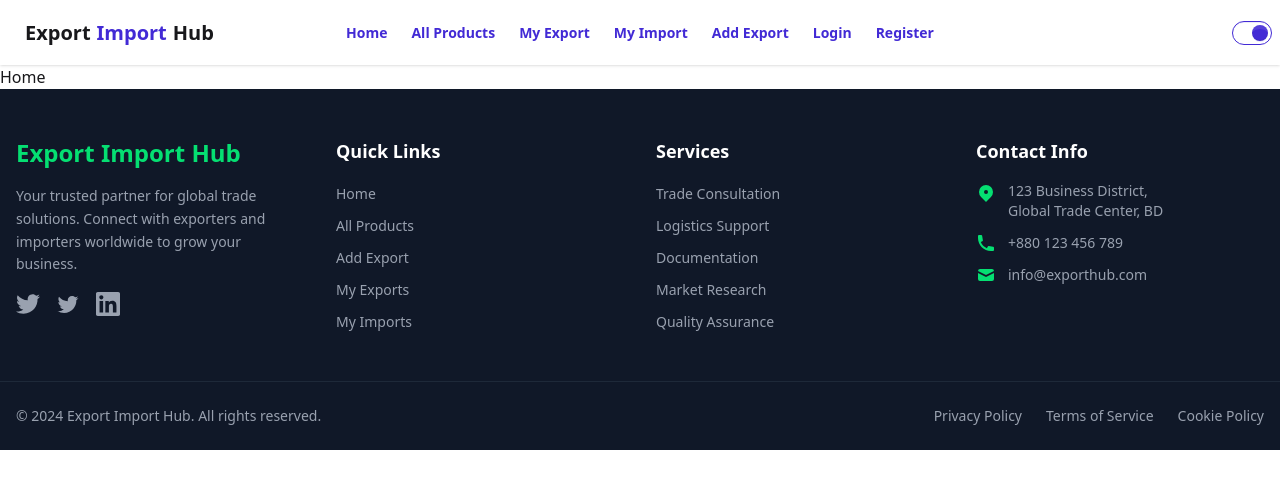
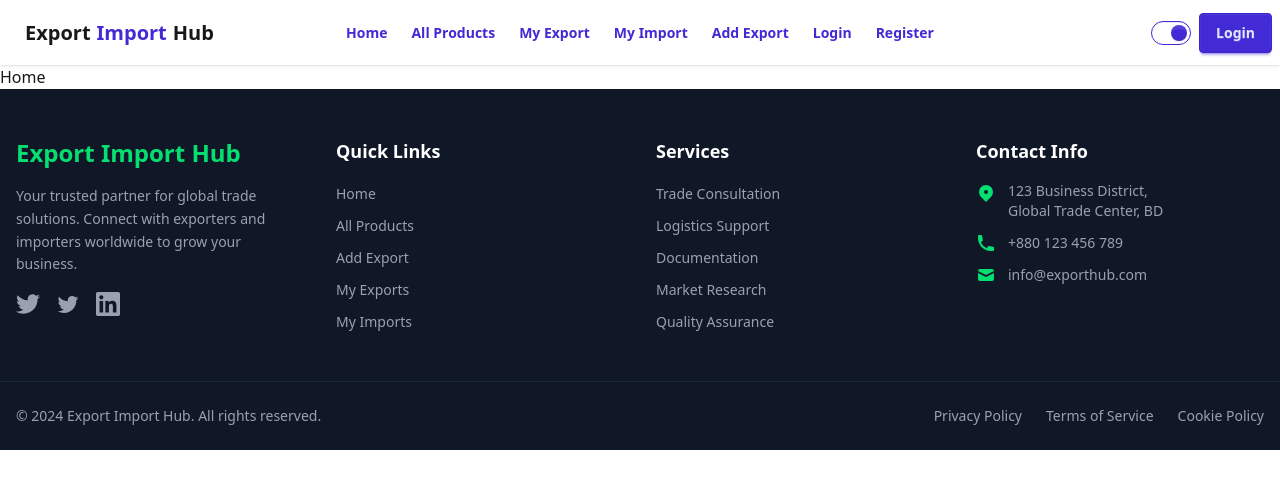
Before and after one commit to galibhub/export-import-client, a React (Vite) app: page / in a window 1280 px wide. Shown: the top 488 px of the page. Built offline with nearby package versions, Linux system fonts and the light colour scheme; no server answers.

Commit message:
Conditional Rendering on SignIn and SignOut button on Navbar

```diff
--- a/src/components/Navbar/Navbar.jsx
+++ b/src/components/Navbar/Navbar.jsx
@@ -1,15 +1,38 @@
+import { use } from "react";
 import { NavLink } from "react-router-dom";
+import { AuthContext } from "../../Provider/AuthProvider";
 
 const Navbar = () => {
+  const { user } = use(AuthContext);
   const links = (
     <>
-      <li className="text-primary font-semibold" ><NavLink to="/">Home</NavLink></li>
-      <li className="text-primary font-semibold"> <NavLink to="/allProducts">All Products</NavLink> </li>
-      <li className="text-primary font-semibold"> <NavLink to="/myExport">My Export</NavLink> </li>
-      <li className="text-primary font-semibold"> <NavLink to="/myImport">My Import</NavLink> </li>
-      <li className="text-primary font-semibold"> <NavLink to="/addExport">Add Export</NavLink> </li>
-      <li className="text-primary font-semibold"> <NavLink to="/login">Login</NavLink> </li>
-      <li className="text-primary font-semibold"> <NavLink to="/Register">Register</NavLink> </li>
+      <li className="text-primary font-semibold">
+        <NavLink to="/">Home</NavLink>
+      </li>
+      <li className="text-primary font-semibold">
+        {" "}
+        <NavLink to="/allProducts">All Products</NavLink>{" "}
+      </li>
+      <li className="text-primary font-semibold">
+        {" "}
+        <NavLink to="/myExport">My Export</NavLink>{" "}
+      </li>
+      <li className="text-primary font-semibold">
+        {" "}
+        <NavLink to="/myImport">My Import</NavLink>{" "}
+      </li>
+      <li className="text-primary font-semibold">
+        {" "}
+        <NavLink to="/addExport">Add Export</NavLink>{" "}
+      </li>
+      <li className="text-primary font-semibold">
+        {" "}
+        <NavLink to="/login">Login</NavLink>{" "}
+      </li>
+      <li className="text-primary font-semibold">
+        {" "}
+        <NavLink to="/Register">Register</NavLink>{" "}
+      </li>
     </>
   );
   return (
@@ -40,14 +63,29 @@ const Navbar = () => {
             {links}
           </ul>
         </div>
-        <NavLink to='/' className="btn btn-ghost text-xl">Export <span className="text-primary">Import</span> Hub</NavLink>
+        <NavLink to="/" className="btn btn-ghost text-xl">
+          Export <span className="text-primary">Import</span> Hub
+        </NavLink>
       </div>
       <div className="navbar-center hidden lg:flex">
         <ul className="menu menu-horizontal px-1">{links}</ul>
       </div>
       <div className="navbar-end">
-
-        <input type="checkbox" defaultChecked className="toggle toggle-primary" />
+        <input
+          type="checkbox"
+          defaultChecked
+          className="toggle toggle-primary"
+        />
+        <div className="flex items-center gap-2">
+          <span className="text-sm font-medium">{user && user.email}</span>
+          {user ? (
+            <button className="btn btn-primary">Sign Out</button>
+          ) : (
+            <NavLink to="/login">
+              <button className="btn btn-primary">Login</button>
+            </NavLink>
+          )}
+        </div>
       </div>
     </div>
   );
```
